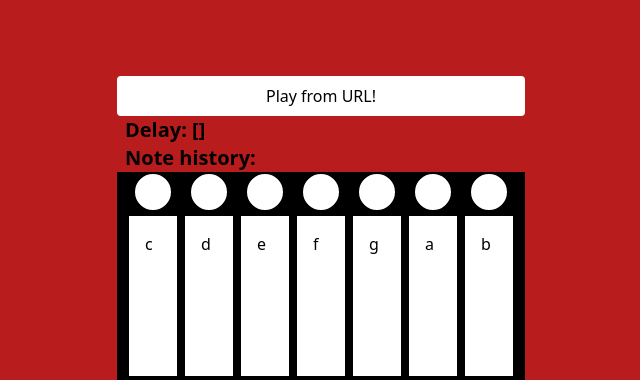
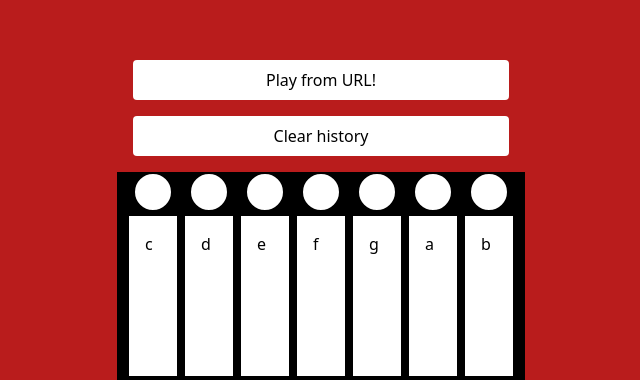
Before and after one commit to lysmac/christmas-piano, a Vue app: page / in a window 1280 px wide. Shown: the part 420-800 px from the top of the page, without its empty margins (319-959 px from the left). Built offline with nearby package versions, Linux system fonts and the light colour scheme.

Commit message:
clear history button

```diff
--- a/src/components/Piano.vue
+++ b/src/components/Piano.vue
@@ -116,7 +116,6 @@ onUnmounted(() => {
 
 function playHistory() {
   const urlHistory = playFromUrl();
-  console.log(urlHistory);
 
   let delay = 0;
   for (let i = 0; i < urlHistory.notes.length; i++) {
@@ -134,17 +133,28 @@ function playHistory() {
     }
   }
 }
+
+function clearHistory() {
+  history.value = "";
+  historyDelays.value = [];
+  previousKeyPressTime.value = null;
+
+  window.history.replaceState(null, "", "/");
+}
 </script>
 
 <template>
-  <div class="flex flex-col gap-4">
+  <div class="flex flex-col gap-4 p-4">
     <button @click="playHistory()" class="bg-white p-2 rounded">
       Play from URL!
     </button>
+    <button @click="clearHistory()" class="bg-white p-2 rounded">
+      Clear history
+    </button>
   </div>
 
-  <div class="px-2 font-bold text-xl">Delay: {{ historyDelays }}</div>
-  <div class="px-2 font-bold text-xl">Note history: {{ history }}</div>
+  <!-- <div class="px-2 font-bold text-xl">Delay: {{ historyDelays }}</div>
+  <div class="px-2 font-bold text-xl">Note history: {{ history }}</div> -->
   <div class="bg-black px-2">
     <ul class="text-black-500 flex justify-center">
       <Key
```
